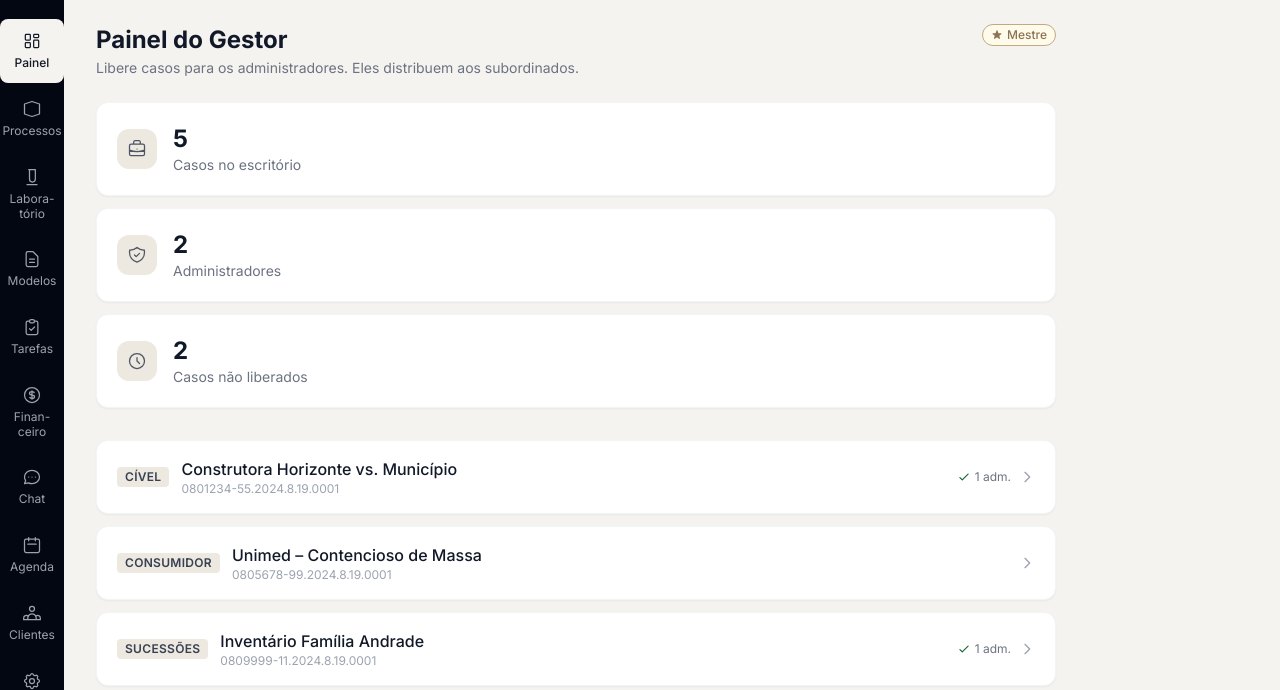
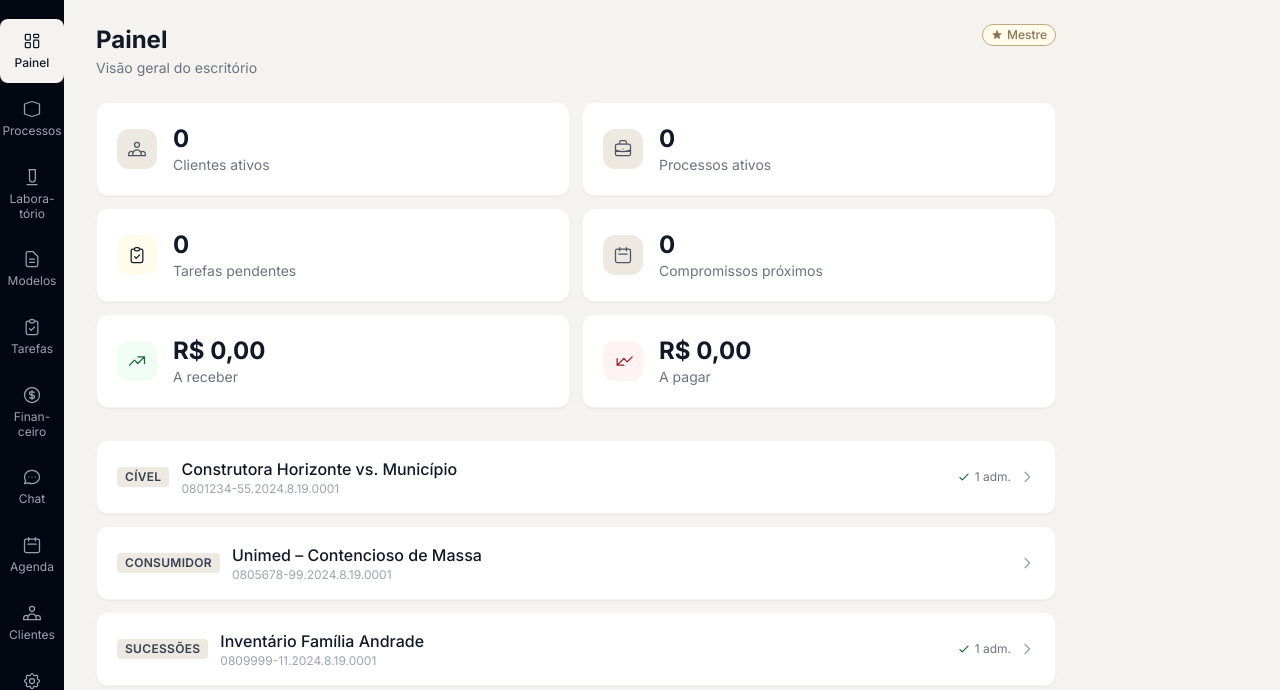
Before and after one commit to BrenoAlcaraz/alenziTech_sistemaAdvocacia, a Django app: page / in a window 1280 px wide. Shown: the part 65-755 px from the top of the page. Run offline with Django 5.2, Linux system fonts and the light colour scheme; the visitor is signed in with stand-in values (Sample User, id 1); data that the repository does not hold is empty; parts of the project's set-up code (start-up, migrations or seed data) failed here and were passed over.

Commit message:
feat(dashboard): implementar cards reais
Co-Authored-By: Claude Sonnet 4.6 <noreply@anthropic.com>

```diff
--- a/apps/dashboard/views.py
+++ b/apps/dashboard/views.py
@@ -1,13 +1,19 @@
+from datetime import timedelta
+from decimal import Decimal
+
 from django.shortcuts import render
 from django.contrib.auth.decorators import login_required
+from django.db.models import Sum
+from django.utils import timezone
 
-# Dados temporários apenas para layout — substituir futuramente por queries reais
-RESUMO_MOCK = [
-    {"icone": "briefcase", "valor": 5, "label": "Casos no escritório"},
-    {"icone": "shield-check", "valor": 2, "label": "Administradores"},
-    {"icone": "clock", "valor": 2, "label": "Casos não liberados"},
-]
+from apps.clientes.models import Cliente
+from apps.processos.models import Processo
+from apps.tarefas.models import Tarefa
+from apps.agenda.models import Compromisso
+from apps.financeiro.models import LancamentoFinanceiro
 
+
+# Dados temporários apenas para layout — substituir na Mini-etapa 3
 CASOS_MOCK = [
     {"titulo": "Construtora Horizonte vs. Município", "numero": "0801234-55.2024.8.19.0001", "area": "CÍVEL", "adm_count": 1},
     {"titulo": "Unimed – Contencioso de Massa", "numero": "0805678-99.2024.8.19.0001", "area": "CONSUMIDOR", "adm_count": 0},
@@ -15,11 +21,49 @@ CASOS_MOCK = [
 ]
 
 
+def _formatar_moeda(valor):
+    valor = valor or Decimal("0")
+    return f"R$ {valor:,.2f}".replace(",", "X").replace(".", ",").replace("X", ".")
+
+
 @login_required
 def painel(request):
-    # Futuramente: calcular resumo real de processos, tarefas e usuários do escritório
+    hoje = timezone.localdate()
+
+    clientes_ativos = Cliente.objects.filter(ativo=True).count()
+
+    processos_ativos = Processo.objects.filter(status="ativo").count()
+
+    tarefas_pendentes = Tarefa.objects.exclude(status="concluida").count()
+
+    compromissos_proximos = Compromisso.objects.filter(
+        status="agendado",
+        data_hora_inicio__date__gte=hoje,
+        data_hora_inicio__date__lte=hoje + timedelta(days=7),
+    ).count()
+
+    a_receber = (
+        LancamentoFinanceiro.objects.filter(tipo="receita", status="pendente")
+        .aggregate(total=Sum("valor"))["total"]
+        or Decimal("0")
+    )
+    a_pagar = (
+        LancamentoFinanceiro.objects.filter(tipo="despesa", status="pendente")
+        .aggregate(total=Sum("valor"))["total"]
+        or Decimal("0")
+    )
+
+    resumo = {
+        "clientes_ativos": clientes_ativos,
+        "processos_ativos": processos_ativos,
+        "tarefas_pendentes": tarefas_pendentes,
+        "compromissos_proximos": compromissos_proximos,
+        "a_receber": _formatar_moeda(a_receber),
+        "a_pagar": _formatar_moeda(a_pagar),
+    }
+
     return render(request, "dashboard/painel.html", {
-        "resumo": RESUMO_MOCK,
+        "resumo": resumo,
         "casos": CASOS_MOCK,
         "plano_nome": "Mestre",
         "item_ativo": "painel",
--- a/templates/dashboard/painel.html
+++ b/templates/dashboard/painel.html
@@ -6,8 +6,8 @@
 {# ── Cabeçalho da página ───────────────────────────────────────────────────── #}
 <div class="flex items-start justify-between mb-6">
   <div>
-    <h1 class="text-2xl font-bold text-gray-900">Painel do Gestor</h1>
-    <p class="text-sm text-gray-500 mt-0.5">Libere casos para os administradores. Eles distribuem aos subordinados.</p>
+    <h1 class="text-2xl font-bold text-gray-900">Painel</h1>
+    <p class="text-sm text-gray-500 mt-0.5">Visão geral do escritório</p>
   </div>
   <span class="badge-plano">
     <svg class="w-3 h-3" fill="currentColor" viewBox="0 0 20 20">
@@ -17,14 +17,90 @@
   </span>
 </div>
 
-{# ── Cards de resumo — dados mockados ─────────────────────────────────────── #}
-<div class="flex flex-col gap-3 mb-8">
-  {% for item in resumo %}
-    {% include "components/card_summary.html" with icone=item.icone valor=item.valor label=item.label %}
-  {% endfor %}
+{# ── Cards de resumo — dados reais ────────────────────────────────────────── #}
+<div class="grid grid-cols-2 gap-3 mb-8">
+
+  {# Clientes ativos #}
+  <div class="card p-5 flex items-center gap-4">
+    <div class="w-10 h-10 rounded-xl bg-juridico-bege flex items-center justify-center flex-shrink-0">
+      <svg class="w-5 h-5 text-gray-600" fill="none" viewBox="0 0 24 24" stroke="currentColor">
+        <path stroke-linecap="round" stroke-linejoin="round" stroke-width="1.5" d="M17 20h5v-2a3 3 0 00-5.356-1.857M17 20H7m10 0v-2c0-.656-.126-1.283-.356-1.857M7 20H2v-2a3 3 0 015.356-1.857M7 20v-2c0-.656.126-1.283.356-1.857m0 0a5.002 5.002 0 019.288 0M15 7a3 3 0 11-6 0 3 3 0 016 0z"/>
+      </svg>
+    </div>
+    <div>
+      <p class="text-2xl font-bold text-gray-900">{{ resumo.clientes_ativos }}</p>
+      <p class="text-sm text-gray-500">Clientes ativos</p>
+    </div>
+  </div>
+
+  {# Processos ativos #}
+  <div class="card p-5 flex items-center gap-4">
+    <div class="w-10 h-10 rounded-xl bg-juridico-bege flex items-center justify-center flex-shrink-0">
+      <svg class="w-5 h-5 text-gray-600" fill="none" viewBox="0 0 24 24" stroke="currentColor">
+        <path stroke-linecap="round" stroke-linejoin="round" stroke-width="1.5" d="M21 13.255A23.931 23.931 0 0112 15c-3.183 0-6.22-.62-9-1.745M16 6V4a2 2 0 00-2-2h-4a2 2 0 00-2 2v2m4 6h.01M5 20h14a2 2 0 002-2V8a2 2 0 00-2-2H5a2 2 0 00-2 2v10a2 2 0 002 2z"/>
+      </svg>
+    </div>
+    <div>
+      <p class="text-2xl font-bold text-gray-900">{{ resumo.processos_ativos }}</p>
+      <p class="text-sm text-gray-500">Processos ativos</p>
+    </div>
+  </div>
+
+  {# Tarefas pendentes #}
+  <div class="card p-5 flex items-center gap-4">
+    <div class="w-10 h-10 rounded-xl bg-amber-50 flex items-center justify-center flex-shrink-0">
+      <svg class="w-5 h-5 text-amber-600" fill="none" viewBox="0 0 24 24" stroke="currentColor">
+        <path stroke-linecap="round" stroke-linejoin="round" stroke-width="1.5" d="M9 5H7a2 2 0 00-2 2v12a2 2 0 002 2h10a2 2 0 002-2V7a2 2 0 00-2-2h-2M9 5a2 2 0 002 2h2a2 2 0 002-2M9 5a2 2 0 012-2h2a2 2 0 012 2m-6 9l2 2 4-4"/>
+      </svg>
+    </div>
+    <div>
+      <p class="text-2xl font-bold text-gray-900">{{ resumo.tarefas_pendentes }}</p>
+      <p class="text-sm text-gray-500">Tarefas pendentes</p>
+    </div>
+  </div>
+
+  {# Compromissos próximos #}
+  <div class="card p-5 flex items-center gap-4">
+    <div class="w-10 h-10 rounded-xl bg-juridico-bege flex items-center justify-center flex-shrink-0">
+      <svg class="w-5 h-5 text-gray-600" fill="none" viewBox="0 0 24 24" stroke="currentColor">
+        <path stroke-linecap="round" stroke-linejoin="round" stroke-width="1.5" d="M8 7V3m8 4V3m-9 8h10M5 21h14a2 2 0 002-2V7a2 2 0 00-2-2H5a2 2 0 00-2 2v12a2 2 0 002 2z"/>
+      </svg>
+    </div>
+    <div>
+      <p class="text-2xl font-bold text-gray-900">{{ resumo.compromissos_proximos }}</p>
+      <p class="text-sm text-gray-500">Compromissos próximos</p>
+    </div>
+  </div>
+
+  {# A receber #}
+  <div class="card p-5 flex items-center gap-4">
+    <div class="w-10 h-10 rounded-xl bg-green-50 flex items-center justify-center flex-shrink-0">
+      <svg class="w-5 h-5 text-juridico-verde" fill="none" viewBox="0 0 24 24" stroke="currentColor">
+        <path stroke-linecap="round" stroke-linejoin="round" stroke-width="1.5" d="M13 7h8m0 0v8m0-8l-8 8-4-4-6 6"/>
+      </svg>
+    </div>
+    <div>
+      <p class="text-2xl font-bold text-gray-900">{{ resumo.a_receber }}</p>
+      <p class="text-sm text-gray-500">A receber</p>
+    </div>
+  </div>
+
+  {# A pagar #}
+  <div class="card p-5 flex items-center gap-4">
+    <div class="w-10 h-10 rounded-xl bg-red-50 flex items-center justify-center flex-shrink-0">
+      <svg class="w-5 h-5 text-juridico-vermelho" fill="none" viewBox="0 0 24 24" stroke="currentColor">
+        <path stroke-linecap="round" stroke-linejoin="round" stroke-width="1.5" d="M13 17H5m0 0v-8m0 8l8-8 4 4 6-6"/>
+      </svg>
+    </div>
+    <div>
+      <p class="text-2xl font-bold text-gray-900">{{ resumo.a_pagar }}</p>
+      <p class="text-sm text-gray-500">A pagar</p>
+    </div>
+  </div>
+
 </div>
 
-{# ── Lista de casos ────────────────────────────────────────────────────────── #}
+{# ── Lista de casos — dados temporários apenas para layout ────────────────── #}
 <div class="flex flex-col gap-3">
   {% for caso in casos %}
     <div class="card px-5 py-4 flex items-center justify-between">
```
